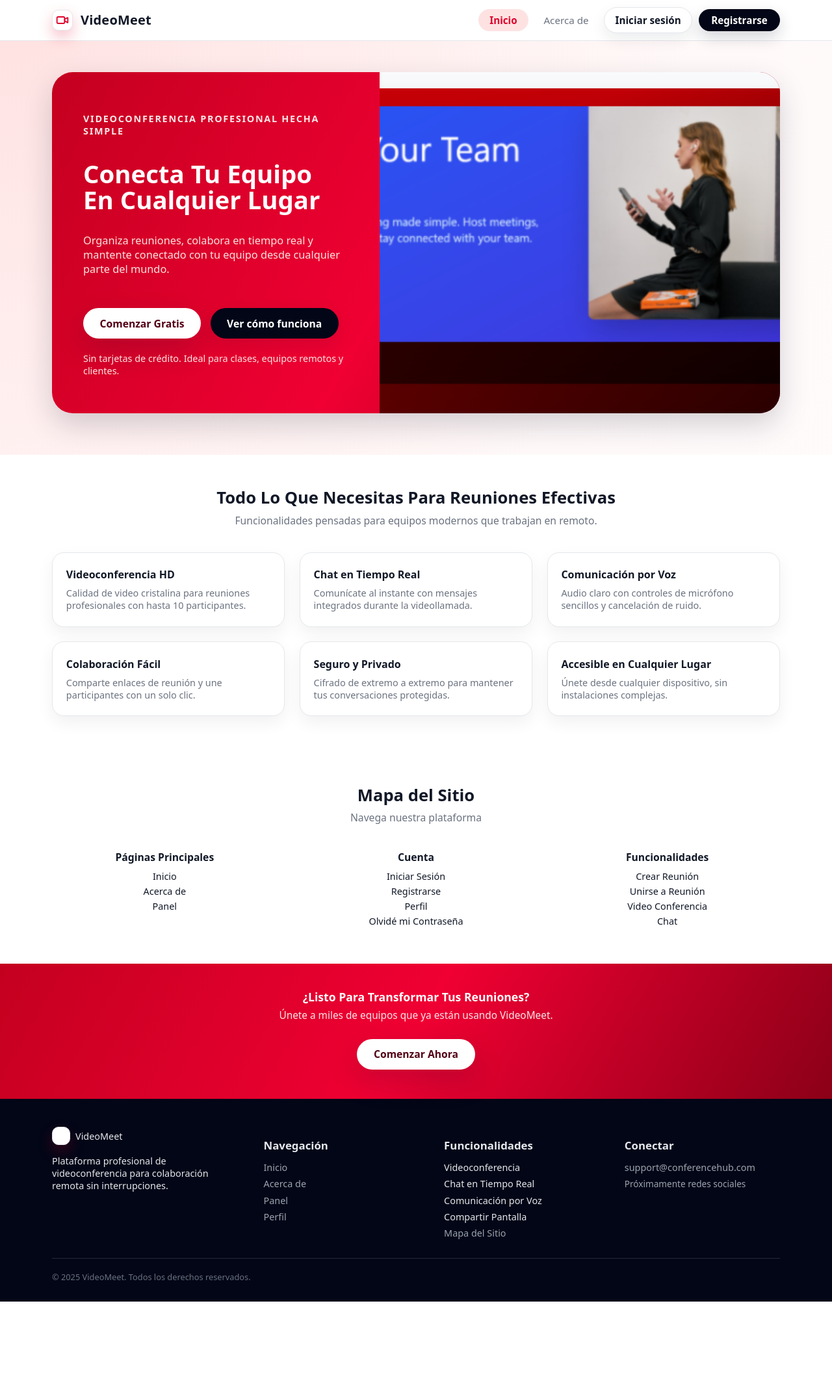
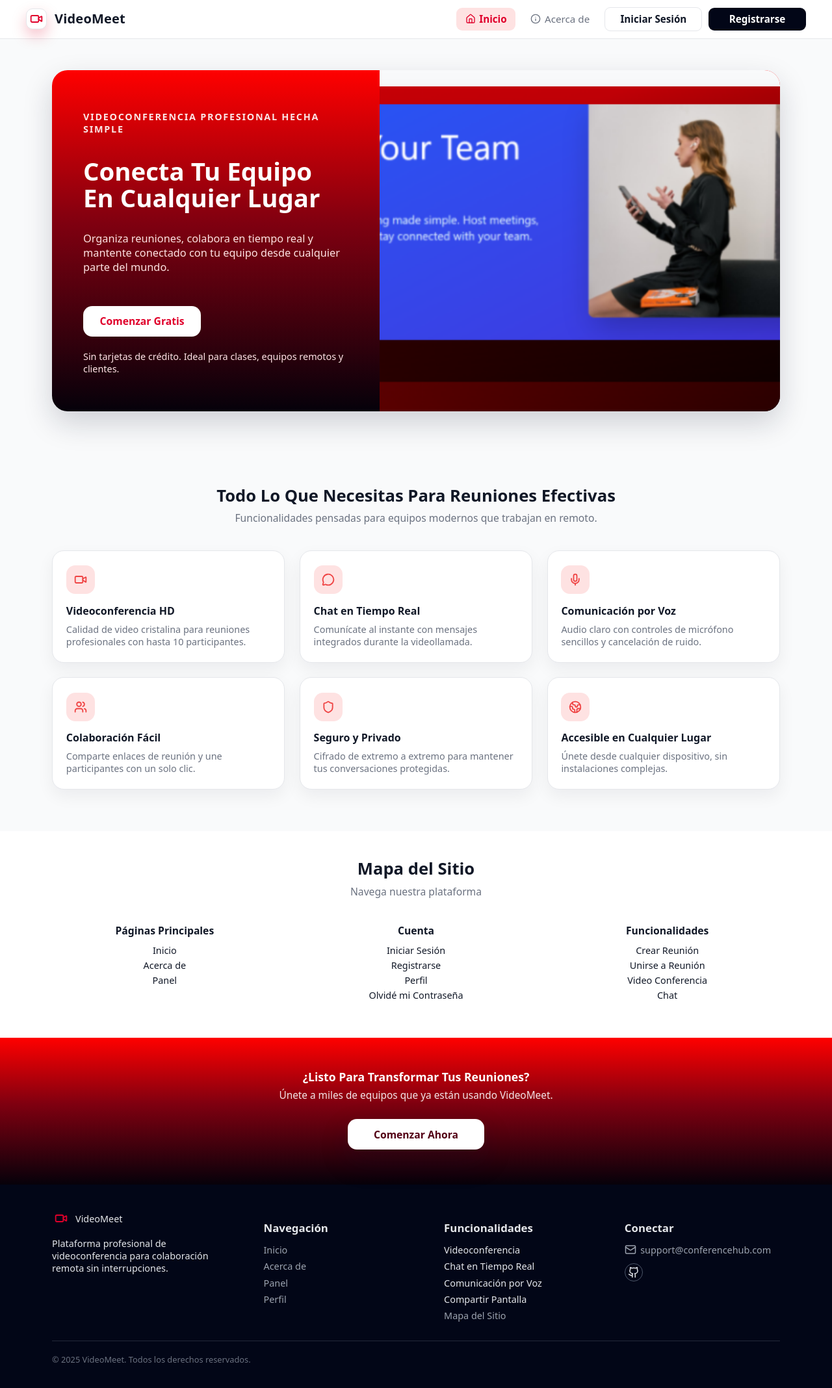
Before and after one commit to NorbeyRuales/Plataforma-de-video-conferencias, a React (Vite) app: page / in a window 1280 px wide. Shown: the top 2136 px of the page at 65% size. Before the commit the page ends 2003 px from the top, so only its background shows below. Built offline with nearby package versions, Linux system fonts and the light colour scheme.

Commit message:
Ajustes UI home / auth / about

```diff
--- a/index.html
+++ b/index.html
@@ -4,6 +4,7 @@
     <meta charset="UTF-8" />
     <title>VideoMeet</title>
     <meta name="viewport" content="width=device-width, initial-scale=1" />
+    <link rel="icon" type="image/svg+xml" href="/video.svg" />
   </head>
   <body>
     <div id="root"></div>
--- a/src/components/layout/AppFooter.tsx
+++ b/src/components/layout/AppFooter.tsx
@@ -1,11 +1,9 @@
 import { Link } from 'react-router-dom';
+import { Video, Mail, Github } from 'lucide-react';
 
 /**
  * Global footer displayed on all pages.
- * Contains brand information, quick navigation and key features.
- *
- * Later this can be wired to dynamic data (for example,
- * links coming from a CMS or configuration file).
+ * Matches the dark layout with brand, navigation, features and contact.
  *
  * @returns {JSX.Element} Site footer with sitemap and project details.
  */
@@ -20,7 +18,9 @@ export function AppFooter(): JSX.Element {
             aria-label="Información de VideoMeet"
           >
             <div className="footer-brand-title">
-              <span className="footer-brand-icon" aria-hidden="true" />
+              <span className="footer-brand-icon" aria-hidden="true">
+                <Video className="brand-icon-svg" aria-hidden="true" />
+              </span>
               <span>VideoMeet</span>
             </div>
             <p>
@@ -78,15 +78,25 @@ export function AppFooter(): JSX.Element {
             <ul className="footer-list">
               <li>
                 <a
-                  className="footer-link"
+                  className="footer-link footer-link-email"
                   href="mailto:support@conferencehub.com"
                 >
-                  support@conferencehub.com
+                  <Mail className="footer-icon" aria-hidden="true" />
+                  <span>support@conferencehub.com</span>
                 </a>
               </li>
-              {/* TODO: Add real social links (icon buttons) when available */}
               <li>
-                <span className="footer-muted">Próximamente redes sociales</span>
+                <div className="footer-socials" aria-label="Redes sociales">
+                  <a
+                    href="https://github.com"
+                    className="footer-social-link"
+                    aria-label="GitHub"
+                    target="_blank"
+                    rel="noreferrer"
+                  >
+                    <Github className="footer-icon" aria-hidden="true" />
+                  </a>
+                </div>
               </li>
             </ul>
           </section>
--- a/src/components/layout/AppHeader.tsx
+++ b/src/components/layout/AppHeader.tsx
@@ -1,5 +1,6 @@
+import { useState } from 'react';
 import { Link, NavLink } from 'react-router-dom';
-import { Video } from 'lucide-react'; // 👈 Lucide icon
+import { Video, Home, Info, Menu, X } from 'lucide-react';
 
 /**
  * Props for the global application header.
@@ -20,6 +21,8 @@ export interface AppHeaderProps {
  * @returns {JSX.Element} Sticky site header with primary navigation.
  */
 export function AppHeader({ isAuthenticated }: AppHeaderProps): JSX.Element {
+  const [isMenuOpen, setIsMenuOpen] = useState(false);
+
   return (
     <header className="site-header">
       <div className="container header-inner">
@@ -31,10 +34,26 @@ export function AppHeader({ isAuthenticated }: AppHeaderProps): JSX.Element {
           <span>VideoMeet</span>
         </Link>
 
+        {/* Mobile menu toggle */}
+        <button
+          type="button"
+          className="header-menu-toggle"
+          aria-label={
+            isMenuOpen ? 'Cerrar menú de navegación' : 'Abrir menú de navegación'
+          }
+          onClick={() => setIsMenuOpen((open) => !open)}
+        >
+          {isMenuOpen ? <X aria-hidden="true" /> : <Menu aria-hidden="true" />}
+        </button>
+
         {/* Primary navigation */}
-        <nav className="main-nav" aria-label="Navegación principal">
+        <nav
+          className={`main-nav${isMenuOpen ? ' is-open' : ''}`}
+          aria-label="Navegación principal"
+        >
           {/* Shared links (public + authenticated) */}
           <NavLink to="/" className={({ isActive }) => navLinkClass(isActive)}>
+            <Home className="nav-link-icon" aria-hidden="true" />
             <span>Inicio</span>
           </NavLink>
 
@@ -42,6 +61,7 @@ export function AppHeader({ isAuthenticated }: AppHeaderProps): JSX.Element {
             to="/about"
             className={({ isActive }) => navLinkClass(isActive)}
           >
+            <Info className="nav-link-icon" aria-hidden="true" />
             <span>Acerca de</span>
           </NavLink>
 
@@ -80,12 +100,14 @@ export function AppHeader({ isAuthenticated }: AppHeaderProps): JSX.Element {
                 to="/login"
                 className={({ isActive }) => navLinkClass(isActive)}
               >
-                <span>Iniciar sesión</span>
+                <span>Iniciar Sesión</span>
               </NavLink>
 
               <NavLink
                 to="/register"
-                className={({ isActive }) => navLinkClass(isActive, 'nav-link-cta')}
+                className={({ isActive }) =>
+                  navLinkClass(isActive, 'nav-link-cta')
+                }
               >
                 <span>Registrarse</span>
               </NavLink>
--- a/src/pages/HomePage/HomePage.scss
+++ b/src/pages/HomePage/HomePage.scss
@@ -12,9 +12,10 @@
 .hero-banner {
   display: flex;
   align-items: stretch;
-  background: linear-gradient(120deg, #c4001f, #f00033, #8b0017);
+  /* Degradado rojo profundo similar al diseño */
+  background: linear-gradient(180deg, #ff0000 0%, #7f0010 45%, #05010a 100%);
   color: #ffffff;
-  border-radius: 32px;
+  border-radius: 24px;
   box-shadow: var(--shadow-soft);
   overflow: hidden;
 }
@@ -82,7 +83,7 @@
 
 .home-features {
   padding-block: 3rem 4rem;
-  background: #ffffff;
+  background: #f9fafb;
 }
 
 .section-title {
@@ -110,6 +111,20 @@
   border: 1px solid var(--border-subtle);
   padding: 1.4rem 1.3rem;
   box-shadow: 0 10px 26px rgba(15, 23, 42, 0.06);
+  display: flex;
+  flex-direction: column;
+  transition:
+    box-shadow 0.18s ease-out,
+    transform 0.18s ease-out,
+    border-color 0.18s ease-out,
+    background-color 0.18s ease-out;
+}
+
+.feature-card:hover {
+  background-color: #f9fafb;
+  border-color: rgba(148, 163, 184, 0.5);
+  box-shadow: 0 18px 45px rgba(15, 23, 42, 0.18);
+  transform: translateY(-3px);
 }
 
 .feature-card h3 {
@@ -121,6 +136,24 @@
   margin: 0;
   font-size: 0.9rem;
   color: var(--text-muted);
+}
+
+.feature-card-icon {
+  width: 44px;
+  height: 44px;
+  border-radius: 14px;
+  background: #fee2e2;
+  display: inline-flex;
+  align-items: center;
+  justify-content: center;
+  margin-bottom: 0.9rem;
+}
+
+.feature-card-icon-svg {
+  width: 20px;
+  height: 20px;
+  color: #ef4444;
+  stroke-width: 2.2;
 }
 
 /* =========================
@@ -169,9 +202,10 @@
    ========================= */
 
 .home-cta {
-  background: linear-gradient(120deg, #c4001f, #f00033, #8b0017);
+  background: linear-gradient(180deg, #ff0000 0%, #7f0010 45%, #05010a 100%);
   color: #ffffff;
-  padding-block: 2.4rem 2.8rem;
+  padding-block: 3rem 3.4rem;
+  margin-bottom: -1px; /* solapa ligeramente con el footer para evitar línea clara */
 }
 
 .home-cta-inner {
@@ -193,7 +227,35 @@
 }
 
 .home-cta-button {
-  min-width: 180px;
+  min-width: 210px;
+  border-radius: 14px;
+  background: #e5e7eb;
+  color: #020617;
+  border: none;
+  box-shadow: none;
+}
+
+.home-cta-button:hover {
+  background: #fef1f1;
+  color: var(--brand);
+  transform: none;
+  box-shadow: none;
+}
+
+/* Hero primary button (Comenzar Gratis) */
+.hero-actions .btn-primary {
+  background: #ffffff;
+  color: var(--brand);
+  border-radius: 14px;
+  box-shadow: none;
+}
+
+/* Hero primary button hover (Comenzar Gratis) */
+.hero-actions .btn-primary:hover {
+  background: #fef1f1;
+  color: var(--brand);
+  transform: none;
+  box-shadow: none;
 }
 
 /* =========================
--- a/src/pages/HomePage/HomePage.tsx
+++ b/src/pages/HomePage/HomePage.tsx
@@ -6,7 +6,8 @@
  * @returns {JSX.Element} Landing layout with hero, features and CTA.
  */
 import { Link } from 'react-router-dom';
-import heroBanner from '../../assets/home-hero-banner.png'; // ajusta la extensión si es distinta
+import { Video, MessageCircle, Mic, Users, Shield, Globe2 } from 'lucide-react';
+import heroBanner from '../../assets/home-hero-banner.png';
 import './HomePage.scss';
 
 export function HomePage(): JSX.Element {
@@ -32,9 +33,6 @@ export function HomePage(): JSX.Element {
                 {/* TODO: Wire this CTA to the real sign-up / auth flow */}
                 <Link to="/register" className="btn btn-primary">
                   <span>Comenzar Gratis</span>
-                </Link>
-                <Link to="/about" className="btn btn-dark">
-                  <span>Ver cómo funciona</span>
                 </Link>
               </div>
 
@@ -73,6 +71,9 @@ export function HomePage(): JSX.Element {
 
           <div className="features-grid">
             <article className="feature-card">
+              <div className="feature-card-icon" aria-hidden="true">
+                <Video className="feature-card-icon-svg" />
+              </div>
               <h3>Videoconferencia HD</h3>
               <p>
                 Calidad de video cristalina para reuniones profesionales con
@@ -81,6 +82,9 @@ export function HomePage(): JSX.Element {
             </article>
 
             <article className="feature-card">
+              <div className="feature-card-icon" aria-hidden="true">
+                <MessageCircle className="feature-card-icon-svg" />
+              </div>
               <h3>Chat en Tiempo Real</h3>
               <p>
                 Comunícate al instante con mensajes integrados durante la
@@ -89,6 +93,9 @@ export function HomePage(): JSX.Element {
             </article>
 
             <article className="feature-card">
+              <div className="feature-card-icon" aria-hidden="true">
+                <Mic className="feature-card-icon-svg" />
+              </div>
               <h3>Comunicación por Voz</h3>
               <p>
                 Audio claro con controles de micrófono sencillos y cancelación
@@ -97,6 +104,9 @@ export function HomePage(): JSX.Element {
             </article>
 
             <article className="feature-card">
+              <div className="feature-card-icon" aria-hidden="true">
+                <Users className="feature-card-icon-svg" />
+              </div>
               <h3>Colaboración Fácil</h3>
               <p>
                 Comparte enlaces de reunión y une participantes con un solo
@@ -105,6 +115,9 @@ export function HomePage(): JSX.Element {
             </article>
 
             <article className="feature-card">
+              <div className="feature-card-icon" aria-hidden="true">
+                <Shield className="feature-card-icon-svg" />
+              </div>
               <h3>Seguro y Privado</h3>
               <p>
                 Cifrado de extremo a extremo para mantener tus conversaciones
@@ -113,6 +126,9 @@ export function HomePage(): JSX.Element {
             </article>
 
             <article className="feature-card">
+              <div className="feature-card-icon" aria-hidden="true">
+                <Globe2 className="feature-card-icon-svg" />
+              </div>
               <h3>Accesible en Cualquier Lugar</h3>
               <p>
                 Únete desde cualquier dispositivo, sin instalaciones complejas.
--- a/src/pages/LoginPage/LoginPage.tsx
+++ b/src/pages/LoginPage/LoginPage.tsx
@@ -5,6 +5,7 @@
  * @returns {JSX.Element} Authentication form for existing users.
  */
 import { Link } from 'react-router-dom';
+import { Video, Mail, Lock, Chromium, Facebook, Github } from 'lucide-react';
 import './LoginPage.scss';
 
 export function LoginPage(): JSX.Element {
@@ -12,14 +13,13 @@ export function LoginPage(): JSX.Element {
     <div className="auth-page">
       <section className="auth-card" aria-labelledby="login-title">
         <div className="auth-logo" aria-hidden="true">
-          {/* TODO: Replace this placeholder with a proper SVG logo component if needed */}
-          VideoMeet
+          <Video className="auth-logo-icon" aria-hidden="true" />
         </div>
 
-        <h1 id="login-title">Bienvenido de nuevo</h1>
+        <h1 id="login-title">Bienvenido de Nuevo</h1>
 
         <p className="auth-subtitle">
-          Inicia sesión en tu cuenta de VideoMeet para unirte a tus reuniones.
+          Inicia sesión en tu cuenta de VideoMeet
         </p>
 
         <form
@@ -36,11 +36,11 @@ export function LoginPage(): JSX.Element {
         >
           <div className="form-group">
             <label className="form-label" htmlFor="email">
-              Correo electrónico
+              Correo Electrónico
             </label>
             <div className="field-wrapper">
               <span className="field-icon" aria-hidden="true">
-                ✉️
+                <Mail size={16} />
               </span>
               <input
                 className="form-input"
@@ -60,7 +60,7 @@ export function LoginPage(): JSX.Element {
             </label>
             <div className="field-wrapper">
               <span className="field-icon" aria-hidden="true">
-                🔒
+                <Lock size={16} />
               </span>
               <input
                 className="form-input"
@@ -79,23 +79,32 @@ export function LoginPage(): JSX.Element {
           </Link>
 
           <button type="submit" className="btn btn-dark auth-btn-main">
-            Iniciar sesión
+            Iniciar Sesión
           </button>
 
-          <div className="auth-divider">o continúa con</div>
+          <div className="auth-divider">O continúa con</div>
 
           <div className="auth-social-row">
-            <button type="button" className="auth-social-btn">
-              <span className="icon" aria-hidden="true">
-                🌐
-              </span>
-              <span>Google</span>
+            <button
+              type="button"
+              className="auth-social-btn"
+              aria-label="Continuar con Google"
+            >
+              <Chromium className="auth-social-icon" aria-hidden="true" />
             </button>
-            <button type="button" className="auth-social-btn">
-              <span className="icon" aria-hidden="true">
-                📘
-              </span>
-              <span>Facebook</span>
+            <button
+              type="button"
+              className="auth-social-btn"
+              aria-label="Continuar con Facebook"
+            >
+              <Facebook className="auth-social-icon" aria-hidden="true" />
+            </button>
+            <button
+              type="button"
+              className="auth-social-btn"
+              aria-label="Continuar con GitHub"
+            >
+              <Github className="auth-social-icon" aria-hidden="true" />
             </button>
           </div>
         </form>
--- a/src/styles/global.scss
+++ b/src/styles/global.scss
@@ -30,11 +30,19 @@ body {
   min-height: 100vh;
   font-family: system-ui, -apple-system, BlinkMacSystemFont, "Inter", "Segoe UI", sans-serif;
   color: var(--text-main);
-  background: radial-gradient(circle at top left, #ffe1e1 0, #fff9f9 45%, #ffffff 100%);
+  background: #f9fafb;
 }
 
 /* Utilities */
 .container { width: min(1120px, 100% - 2.5rem); margin-inline: auto; }
+
+/* Header container: stretch, but keep soft side padding */
+.site-header .container {
+  width: 100%;
+  max-width: 100%;
+  margin-inline: 0;
+  padding-inline: 2.5rem;
+}
 a { color: inherit; text-decoration: none; }
 button { font-family: inherit; }
 img { max-width: 100%; display: block; }
@@ -58,9 +66,15 @@ img { max-width: 100%; display: block; }
   border-bottom: 1px solid var(--border-subtle);
 }
 
+/* Home page background override */
+.home-page {
+  background: #f9fafb;
+}
+
 .header-inner {
   display: flex; align-items: center; justify-content: space-between;
   padding-block: 0.7rem; gap: 1.5rem;
+  position: relative;
 }
 
 .brand {
@@ -83,8 +97,14 @@ img { max-width: 100%; display: block; }
   border: 1px solid var(--border-subtle);
 }
 
-/* Slightly smaller in footer if you use it there */
-.footer-brand-icon { width: 28px; height: 28px; }
+/* Slightly smaller and without box in footer */
+.footer-brand-icon {
+  width: 28px;
+  height: 28px;
+  background: transparent;
+  box-shadow: none;
+  border: none;
+}
 
 /* Lucide SVG sizing */
 .brand-icon-svg { width: 20px; height: 20px; stroke-width: 2.2; }
@@ -94,35 +114,95 @@ img { max-width: 100%; display: block; }
 }
 
 .nav-link {
-  padding: 0.45rem 0.85rem; border-radius: 999px; color: var(--text-muted);
+  padding: 0.45rem 0.85rem;
+  border-radius: 9px;
+  color: var(--text-muted);
   display: inline-flex; align-items: center; gap: 0.35rem;
   transition: background 0.16s ease-out, color 0.16s ease-out, transform 0.1s ease-out;
 }
-.nav-link:hover { background: rgba(15, 23, 42, 0.04); color: var(--text-main); transform: translateY(-1px); }
+.nav-link:hover {
+  background: #e5e7eb;
+  color: var(--text-main);
+  transform: none;
+}
 .nav-link.is-active {
-  background: #fee2e2; color: var(--brand); font-weight: 600; border-radius: 999px; padding-inline: 1.1rem;
+  background: #fee2e2;
+  color: var(--brand);
+  font-weight: 600;
+  padding-inline: 0.85rem;
+}
+
+/* Keep active links rosado even on hover */
+.nav-link.is-active:hover {
+  background: #fee2e2;
+  color: var(--brand);
+  transform: none;
+}
+
+.nav-link-icon {
+  width: 16px;
+  height: 16px;
 }
 
 /* CTA link: used by "Registrarse" and logout button */
 .nav-link-cta {
-  background: #020617; color: #ffffff; font-weight: 600; padding-inline: 1.2rem;
-  box-shadow: 0 10px 23px rgba(15, 23, 42, 0.18); border-radius: 999px;
+  background: #020617;
+  color: #ffffff;
+  font-weight: 600;
+  padding: 0.45rem 0.85rem;
+  box-shadow: none;
+  border-radius: 9px;
 }
-.nav-link-cta:hover { background: #000000; }
+.nav-link-cta:hover {
+  background: #e5e7eb;
+  color: var(--text-main);
+  transform: none;
+}
 .nav-link-button { border: none; cursor: pointer; }
+
+.header-menu-toggle {
+  display: none;
+  border: none;
+  background: transparent;
+  padding: 0.25rem;
+  margin-left: auto;
+  cursor: pointer;
+  color: #020617;
+}
+
+.header-menu-toggle svg {
+  width: 22px;
+  height: 22px;
+}
 
 /* Make Login look like an outlined pill button */
 .main-nav a[href="/login"] {
-  background: #ffffff; border: 1px solid var(--border-subtle); color: var(--text-main);
-  font-weight: 600; box-shadow: 0 10px 23px rgba(15, 23, 42, 0.08);
-  border-radius: 999px; padding: 0.55rem 1.05rem;
+  background: #ffffff;
+  border: 1px solid var(--border-subtle);
+  color: var(--text-main);
+  font-weight: 600;
+  box-shadow: none;
+  border-radius: 9px;
+  padding: 0.45rem 0.85rem;
 }
 .main-nav a[href="/login"]:hover {
-  background: #ffffff; transform: translateY(-1px); box-shadow: 0 16px 30px rgba(15, 23, 42, 0.12);
+  background: #e5e7eb;
+  transform: none;
+  box-shadow: none;
 }
 /* When Login is active, keep brand color accent */
 .main-nav a[href="/login"].is-active {
-  background: #ffe3e7; color: var(--brand); border-color: transparent; box-shadow: none;
+  background: #ffffff;
+  color: var(--text-main);
+  border-color: var(--border-subtle);
+  box-shadow: none;
+}
+
+/* Desktop: equal width for auth buttons */
+.main-nav a[href="/login"],
+.main-nav a[href="/register"] {
+  width: 150px;
+  justify-content: center;
 }
 
 /* Buttons */
@@ -136,6 +216,20 @@ img { max-width: 100%; display: block; }
 .btn-primary:hover { transform: translateY(-1px); box-shadow: 0 24px 55px rgba(15, 23, 42, 0.26); }
 .btn-dark { background: #020617; color: #ffffff; box-shadow: var(--shadow-subtle); }
 .btn-dark:hover { background: #000000; transform: translateY(-1px); }
+
+/* Override pill shape for specific buttons */
+.auth-card .btn {
+  border-radius: 14px;
+}
+
+.btn.home-cta-button {
+  border-radius: 14px;
+}
+
+/* Hero primary button */
+.hero-actions .btn {
+  border-radius: 14px;
+}
 
 /* Form controls */
 .form-group { margin-bottom: 0.95rem; }
@@ -162,6 +256,15 @@ img { max-width: 100%; display: block; }
   font-size: 0.95rem; color: #9ca3af;
 }
 
+.field-icon-right {
+  position: absolute;
+  right: 0.95rem;
+  top: 50%;
+  transform: translateY(-50%);
+  font-size: 0.95rem;
+  color: #16a34a;
+}
+
 /* DASHBOARD / GENERIC CARDS */
 .dashboard-wrapper {
   min-height: calc(100vh - 72px);
@@ -183,7 +286,9 @@ img { max-width: 100%; display: block; }
 /* FOOTER */
 .site-footer {
   background: radial-gradient(circle at top, #020617, #020617 40%, #020617 100%);
-  color: var(--footer-text); padding-block: 2.7rem 1.8rem; margin-top: auto;
+  color: var(--footer-text);
+  padding-block: 2.4rem 3rem;
+  margin-top: 0;
 }
 
 .footer-top {
@@ -202,6 +307,39 @@ img { max-width: 100%; display: block; }
 .footer-muted { color: #9ca3af; font-size: 0.85rem; }
 .footer-bottom { font-size: 0.8rem; color: #6b7280; }
 
+.footer-link-email {
+  display: inline-flex;
+  align-items: center;
+  gap: 0.4rem;
+}
+
+.footer-icon {
+  width: 18px;
+  height: 18px;
+}
+
+.footer-socials {
+  display: flex;
+  align-items: center;
+  gap: 0.6rem;
+  margin-top: 0.1rem;
+}
+
+.footer-social-link {
+  display: inline-flex;
+  align-items: center;
+  justify-content: center;
+  width: 28px;
+  height: 28px;
+  border-radius: 999px;
+  border: 1px solid rgba(148, 163, 184, 0.5);
+  color: #e5e7eb;
+}
+
+.footer-social-link:hover {
+  border-color: #e5e7eb;
+}
+
 /* RESPONSIVE */
 @media (max-width: 960px) {
   .footer-top { grid-template-columns: minmax(0, 1fr); }
@@ -212,3 +350,87 @@ img { max-width: 100%; display: block; }
 @media (max-width: 640px) {
   .dashboard-main-header { flex-direction: column; align-items: flex-start; }
 }
+
+/* Mobile header / nav */
+@media (max-width: 768px) {
+  .header-inner {
+    flex-wrap: nowrap;
+  }
+
+  .header-menu-toggle {
+    display: inline-flex;
+    align-items: center;
+    justify-content: center;
+  }
+
+  .main-nav {
+    display: flex;
+    position: absolute;
+    inset-inline: 0;
+    top: 60px;
+    background: #ffffff;
+    flex-direction: column;
+    gap: 0.4rem;
+    padding: 0.8rem 0 1.4rem;
+    box-shadow: 0 18px 45px rgba(15, 23, 42, 0.16);
+    opacity: 0;
+    transform: translateY(-8px);
+    max-height: 0;
+    overflow: hidden;
+    pointer-events: none;
+    transition:
+      opacity 0.18s ease-out,
+      transform 0.18s ease-out,
+      max-height 0.2s ease-out;
+  }
+
+  .main-nav.is-open {
+    opacity: 1;
+    transform: translateY(0);
+    max-height: 520px; /* enough for all items */
+    pointer-events: auto;
+  }
+
+  .main-nav .nav-link {
+    width: 100%;
+    justify-content: flex-start;
+    border-radius: 0;
+    padding: 0.55rem 1.2rem; /* same left offset as auth buttons */
+  }
+
+  /* Mobile: primary links as simple rows */
+  .main-nav a[href="/"] .nav-link-icon,
+  .main-nav a[href="/about"] .nav-link-icon {
+    margin-right: 0.6rem;
+  }
+
+  .main-nav .nav-link.is-active {
+    background: transparent;
+    color: var(--brand);
+  }
+
+  /* Mobile: transform auth links into large buttons */
+  .main-nav a[href="/login"],
+  .main-nav a[href="/register"] {
+    align-self: stretch;
+    justify-content: flex-start;
+    align-items: center;
+    width: calc(100% - 2.4rem);
+    border-radius: 9px;
+    padding: 0.65rem 1.1rem;
+    margin-inline: 1.2rem;
+  }
+
+  .main-nav a[href="/login"] {
+    /* Keep same visual style as desktop, only adjust spacing */
+    margin-top: 1rem;
+  }
+
+  .main-nav a[href="/register"] {
+    background: #020617;
+    color: #ffffff;
+    box-shadow: none;
+    margin-top: 0.6rem;
+    margin-bottom: 0.4rem;
+  }
+}
```
Also changed, not shown: src/pages/AboutPage/AboutPage.scss (+32 -7 lines), src/pages/AboutPage/AboutPage.tsx (+27 -24 lines), src/pages/AuthPages.scss (+52 -21 lines), src/pages/ForgotPasswordPage/ForgotPasswordPage.tsx (+5 -6 lines), src/pages/RegisterPage/RegisterPage.tsx (+39 -35 lines), public/video.svg (added).
